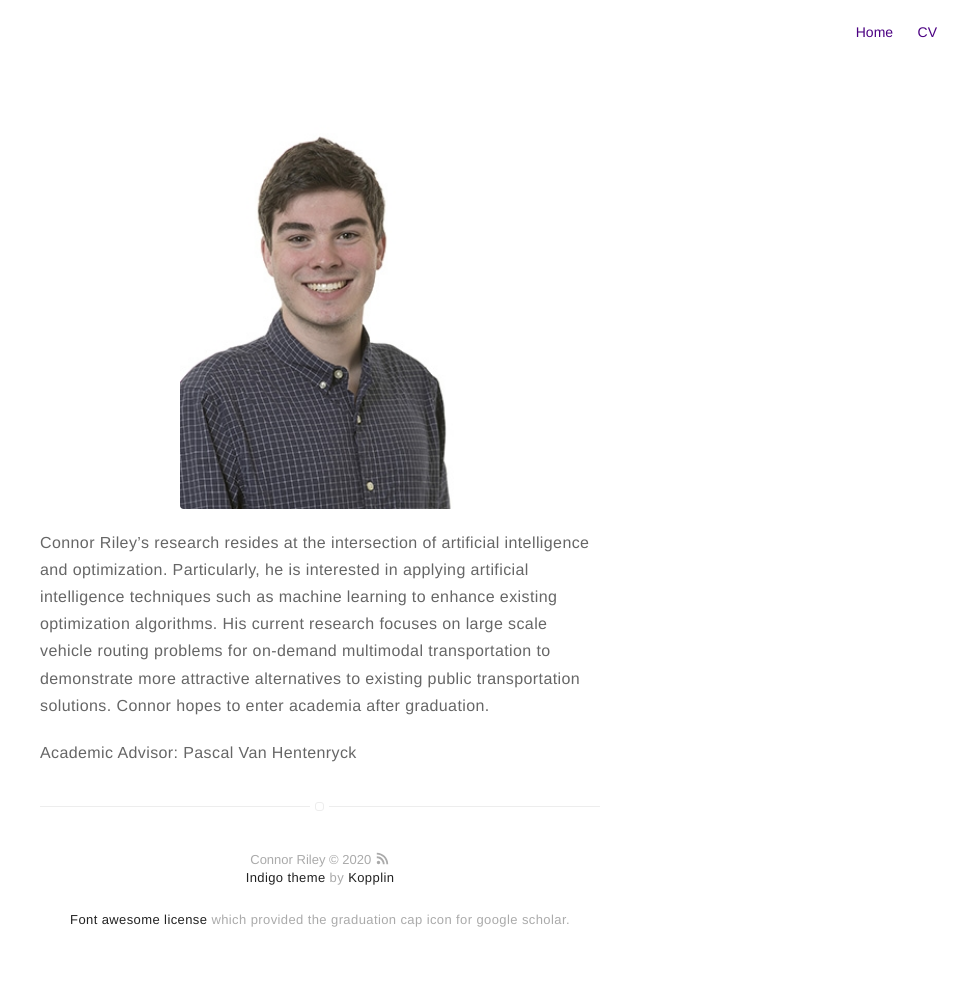
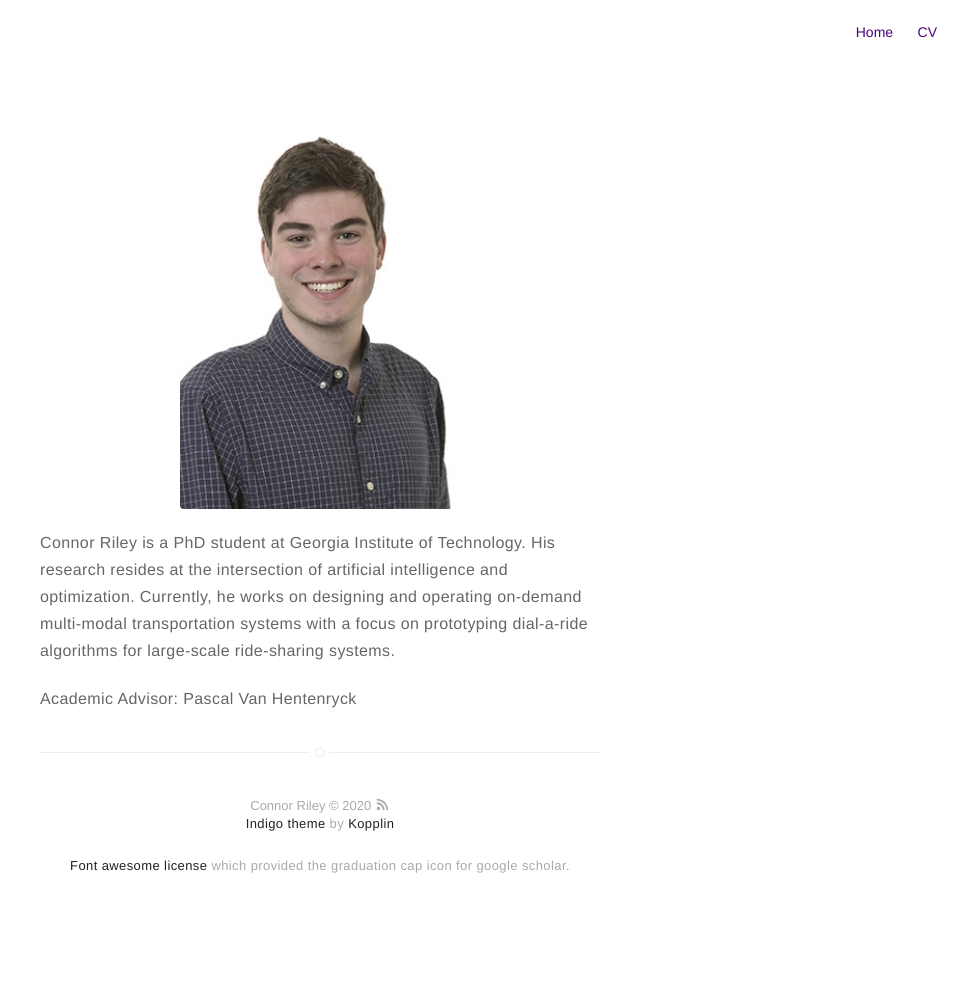
Before and after one commit to ctriley/ctriley.github.io, a Jekyll site: the page built from about.md, in a window 1280 px wide. Shown: the whole page, without its empty margins (320-1280 px from the left). Built offline with Jekyll 4.4.1, drawn with Linux system fonts in a browser that asks for light colours; after the commit the page ends 937 px from its top, so only the background shows below that.

Commit message:
removing phone number and updating bio

```diff
--- a/_config.yml
+++ b/_config.yml
@@ -17,7 +17,6 @@ resume-external: true
 resume-url: assets/riley-cv.pdf
 
 url: https://ctriley.github.io
-# your url: http://USERNAME.github.io
 
 permalink: /:title/
 
@@ -45,7 +44,7 @@ linkedin: connortriley/
 # spotify: myspotify
 github: ctriley
 lastfm: ctriley
-# stackoverflow: 7044681/mystackoverflow
+stackoverflow: 7618425/connor
 # quora: userquora
 # reddit: username
 # medium: medium
@@ -56,7 +55,7 @@ email: ctriley@gatech.edu
 authors:
     johndoe:
         name: Connor Riley
-        bio:
+        bio: Operations Research PhD Student at Georgia Institute of Technology. Formerly, University of Michigan and the University of Connecticut.
         external-image: false
         picture: assets/images/profile.png
 
--- a/about.md
+++ b/about.md
@@ -5,7 +5,7 @@ layout: page
 ![Profile Image]({{ site.url }}/{{ site.picture }})
 
 <p>
-Connor Riley’s research resides at the intersection of artificial intelligence and optimization. Particularly, he is interested in applying artificial intelligence techniques such as machine learning to enhance existing optimization algorithms. His current research focuses on large scale vehicle routing problems for on-demand multimodal transportation to demonstrate more attractive alternatives to existing public transportation solutions. Connor hopes to enter academia after graduation.
+Connor Riley is a PhD student at Georgia Institute of Technology. His research resides at the intersection of artificial intelligence and optimization. Currently, he works on designing and operating on-demand multi-modal transportation systems with a focus on prototyping dial-a-ride algorithms for large-scale ride-sharing systems.
 </p>
 
 <p>Academic Advisor: Pascal Van Hentenryck</p>
--- a/projects.html
+++ b/projects.html
@@ -1,6 +1,6 @@
 ---
 layout: page
-title: Projects
+title: Papers
 ---
 <section class="list">
     {% for post in site.posts %}
```
Also changed, not shown: 1 other file.
